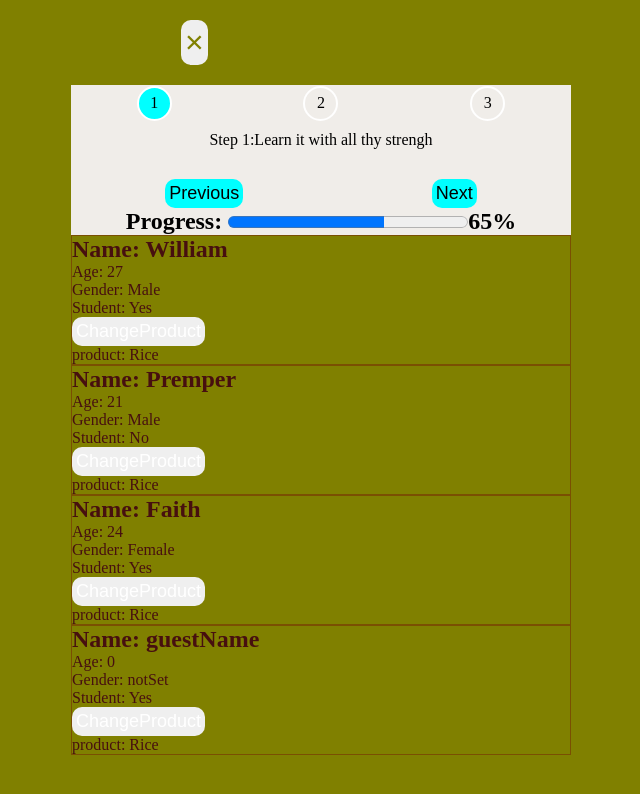
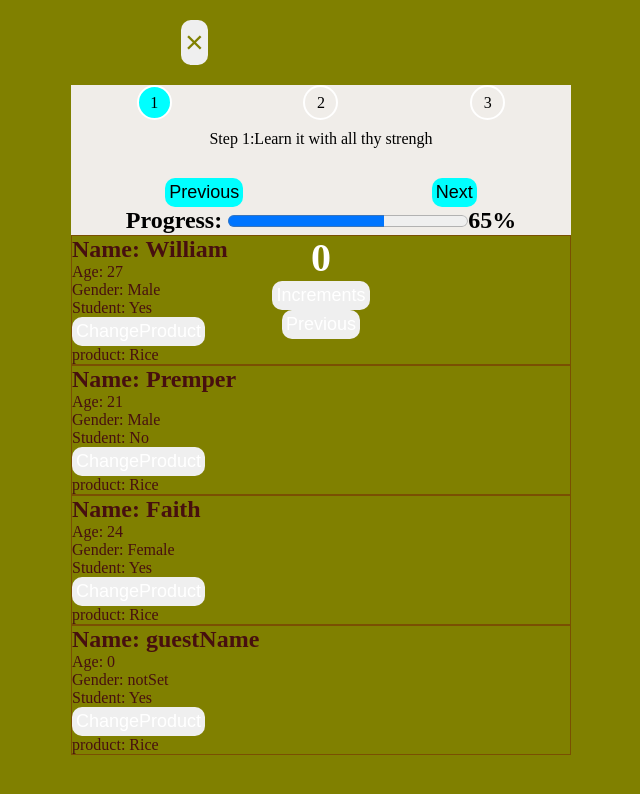
Before and after one commit to Saniflex-1/ReactJs, a React (Create React App) app: page / in a window 1280 px wide. Shown: the top 794 px of the page, without its empty margins (319-959 px from the left). Built offline with nearby package versions, Linux system fonts and the light colour scheme.

Commit message:
Update useState.js

```diff
--- a/src/Components/useState.js
+++ b/src/Components/useState.js
@@ -19,6 +19,18 @@ function UseState() {
   const [isOepn, setIsOpen] = useState(true);
   function toggleButton() {
     setIsOpen((is) => !is);
+  }
+
+  // Counter
+  const [count, setCount] = useState(0);
+
+  function addNext() {
+    if (count < 9) setCount((c) => c + 1);
+  }
+  function addPre() {
+    if (count > 1) {
+      setCount(count - 1);
+    }
   }
 
   return (
@@ -64,6 +76,10 @@ function UseState() {
           <h2>
             Progress: <progress value={"65"} max={"100"}></progress>65%
           </h2>
+
+          <h2 style={{ color: "white", fontSize: "2.5rem" }}>{count}</h2>
+          <button onClick={addNext}> Increments</button>
+          <button onClick={addPre}> Previous</button>
         </div>
       )}
     </>
```
